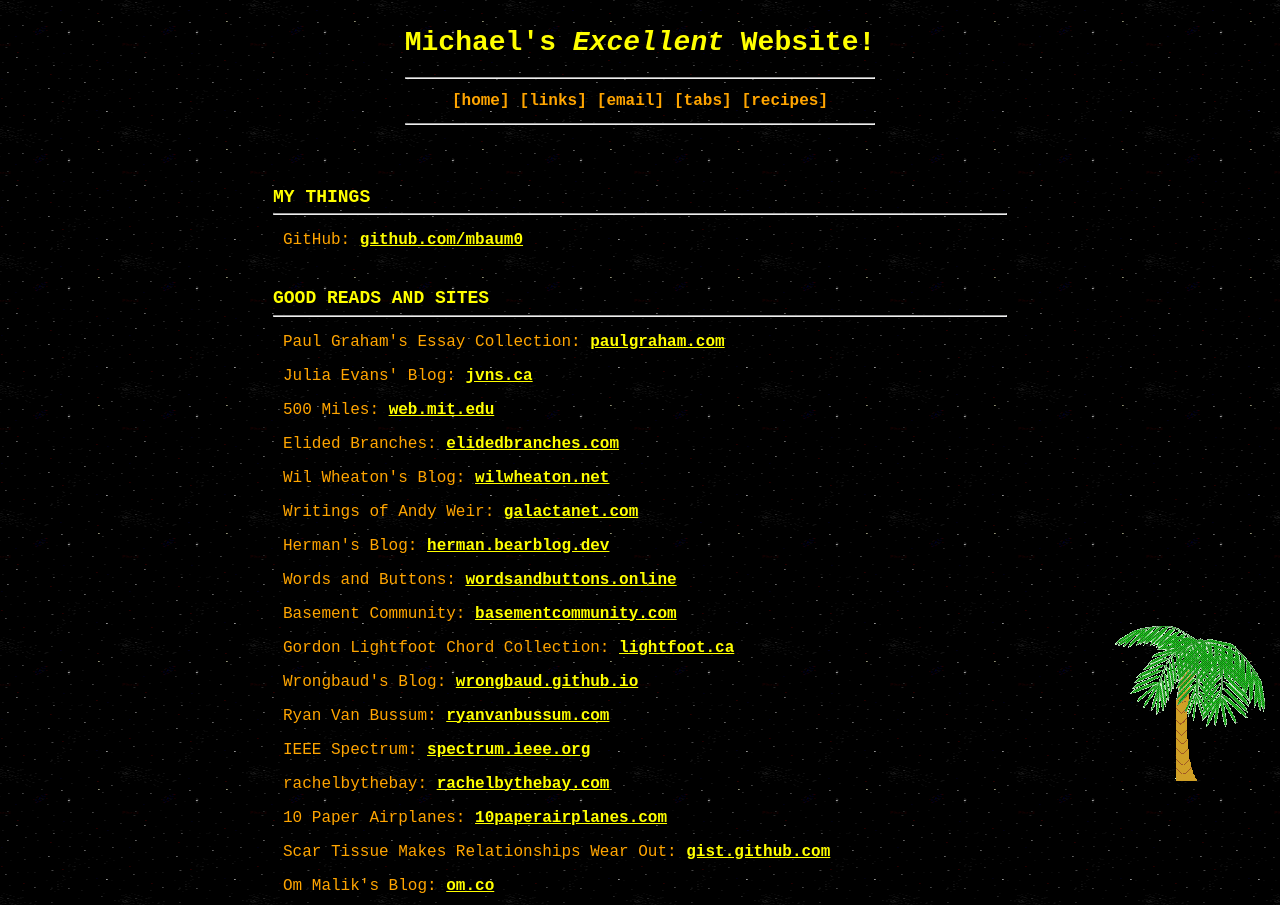
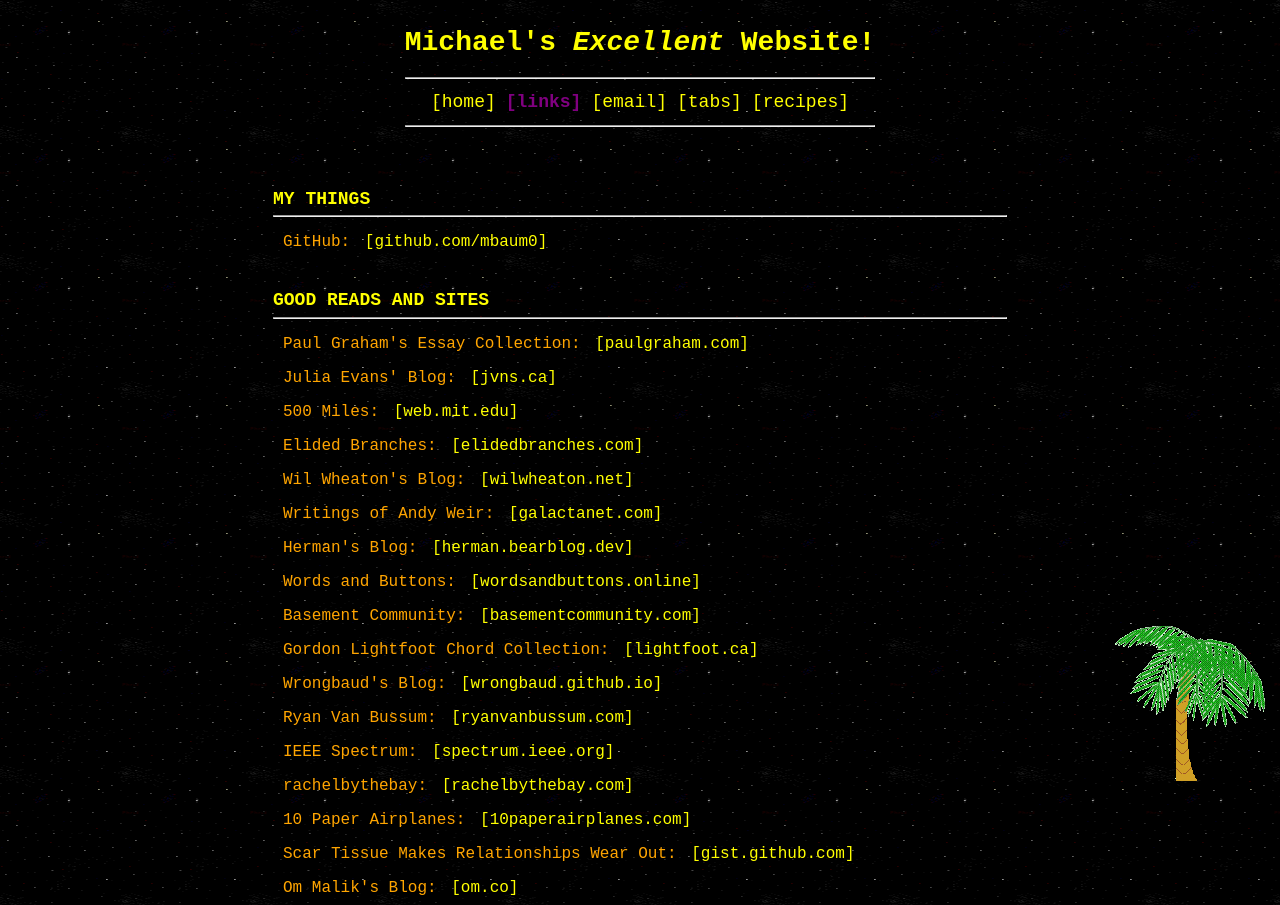
Before and after one commit to mbaum0/mbaum0.github.io, a plain HTML site: page links/index.html in a window 1280 px wide. Shown: the top 905 px of the page. Drawn offline with Linux system fonts and the light colour scheme.

Commit message:
better link styling

```diff
--- a/links/index.html
+++ b/links/index.html
@@ -13,7 +13,7 @@
 
           <div class="links">
             <a class="link unlink" href="/">[home]</a>
-            <a class="link unlink" href="/links">[links]</a>
+            <a class="active-link unlink" href="/links">[links]</a>
             <a class="link unlink" href="mailto:contact@okmichael.com">[email]</a>
             <a class="link unlink" href="/tabs">[tabs]</a>
             <a class="link unlink" href="/recipes">[recipes]</a>
@@ -27,31 +27,31 @@
         <div class="section-title">My Things</div>
         <hr>
         <div class="section-body indent">
-            <p>GitHub: <a target="_blank" href="https://github.com/mbaum0">github.com/mbaum0</a></p>
+            <p>GitHub: <a class="link" target="_blank" href="https://github.com/mbaum0">[github.com/mbaum0]</a></p>
         </div>
     </div>
     <div class="section">
         <div class="section-title">Good Reads and Sites</div>
         <hr>
         <div class="section-body indent">
-          <p>Paul Graham's Essay Collection: <a target=”_blank”
-              href="http://www.paulgraham.com/articles.html">paulgraham.com</a></p>
-          <p>Julia Evans' Blog: <a target=”_blank” href="https://jvns.ca/">jvns.ca</a></p>
-          <p>500 Miles: <a target="_blank" href="https://web.mit.edu/jemorris/humor/500-miles">web.mit.edu</a></p>
-          <p>Elided Branches: <a target=”_blank” href="https://www.elidedbranches.com/">elidedbranches.com</a></p>
-          <p>Wil Wheaton's Blog: <a target=”_blank” href="https://wilwheaton.net/">wilwheaton.net</a></p>
-          <p>Writings of Andy Weir: <a target="_blank" href="http://www.galactanet.com/writing.html">galactanet.com</a></p>
-          <p>Herman's Blog: <a target="_blank" href="https://herman.bearblog.dev/blog/">herman.bearblog.dev</a></p>
-          <p>Words and Buttons: <a target="_blank" href="https://wordsandbuttons.online/index.html">wordsandbuttons.online</a></p>
-          <p>Basement Community: <a target="_blank" href="https://basementcommunity.com/">basementcommunity.com</a></p>
-          <p>Gordon Lightfoot Chord Collection: <a target="_blank" href="http://lightfoot.ca/lyrics.htm">lightfoot.ca</a></p>
-          <p>Wrongbaud's Blog: <a target="_blank" href="https://wrongbaud.github.io/">wrongbaud.github.io</a></p>
-          <p>Ryan Van Bussum: <a target="_blank" href="https://ryanvanbussum.com/">ryanvanbussum.com</a></p>
-          <p>IEEE Spectrum: <a target="_blank" href="https://spectrum.ieee.org/">spectrum.ieee.org</a></p>
-          <p>rachelbythebay: <a target="_blank" href="https://rachelbythebay.com/">rachelbythebay.com</a></p>
-          <p>10 Paper Airplanes: <a target="_blank" href="http://www.10paperairplanes.com/">10paperairplanes.com</a></p>
-          <p>Scar Tissue Makes Relationships Wear Out: <a target="_blank" href="https://gist.github.com/gtallen1187/27a585fcf36d6e657db2">gist.github.com</a></p>
-          <p>Om Malik's Blog: <a target="_blank" href="https://om.co/">om.co</a></p>
+          <p>Paul Graham's Essay Collection: <a class="link" target=”_blank”
+              href="http://www.paulgraham.com/articles.html">[paulgraham.com]</a></p>
+          <p>Julia Evans' Blog: <a class="link" target=”_blank” href="https://jvns.ca/">[jvns.ca]</a></p>
+          <p>500 Miles: <a class="link" target="_blank" href="https://web.mit.edu/jemorris/humor/500-miles">[web.mit.edu]</a></p>
+          <p>Elided Branches: <a class="link" target=”_blank” href="https://www.elidedbranches.com/">[elidedbranches.com]</a></p>
+          <p>Wil Wheaton's Blog: <a class="link" target=”_blank” href="https://wilwheaton.net/">[wilwheaton.net]</a></p>
+          <p>Writings of Andy Weir: <a class="link" target="_blank" href="http://www.galactanet.com/writing.html">[galactanet.com]</a></p>
+          <p>Herman's Blog: <a class="link" class="link" target="_blank" href="https://herman.bearblog.dev/blog/">[herman.bearblog.dev]</a></p>
+          <p>Words and Buttons: <a class="link" target="_blank" href="https://wordsandbuttons.online/index.html">[wordsandbuttons.online]</a></p>
+          <p>Basement Community: <a class="link" target="_blank" href="https://basementcommunity.com/">[basementcommunity.com]</a></p>
+          <p>Gordon Lightfoot Chord Collection: <a class="link" target="_blank" href="http://lightfoot.ca/lyrics.htm">[lightfoot.ca]</a></p>
+          <p>Wrongbaud's Blog: <a class="link" target="_blank" href="https://wrongbaud.github.io/">[wrongbaud.github.io]</a></p>
+          <p>Ryan Van Bussum: <a class="link" target="_blank" href="https://ryanvanbussum.com/">[ryanvanbussum.com]</a></p>
+          <p>IEEE Spectrum: <a class="link" target="_blank" href="https://spectrum.ieee.org/">[spectrum.ieee.org]</a></p>
+          <p>rachelbythebay: <a class="link" target="_blank" href="https://rachelbythebay.com/">[rachelbythebay.com]</a></p>
+          <p>10 Paper Airplanes: <a class="link" target="_blank" href="http://www.10paperairplanes.com/">[10paperairplanes.com]</a></p>
+          <p>Scar Tissue Makes Relationships Wear Out: <a class="link" target="_blank" href="https://gist.github.com/gtallen1187/27a585fcf36d6e657db2">[gist.github.com]</a></p>
+          <p>Om Malik's Blog: <a class="link" target="_blank" href="https://om.co/">[om.co]</a></p>
         </div>
     </div>
     <div class="footer">
--- a/styles.css
+++ b/styles.css
@@ -47,20 +47,29 @@ h1,h2{
   justify-content: center;
   width: 100%;
   color: orange;
+  font-size: 18px;
+}
+
+.active-link {
+  padding: 5px;
+  color: purple;
+  font-weight:bold;
 }
 
 .link{
   padding: 5px;
   color: orange;
+  font-weight:bold;
+}
+
+a.link{
+  color: yellow;
+  font-weight:unset;
+  text-decoration: none;
 }
 
 .unlink {
   text-decoration: none;
-}
-
-a{
-  font-weight: bold;
-  color: yellow;
 }
 
 .section{
```
Also changed, not shown: index.html (+2 -4 lines), recipes/index.html (+1 -1 lines), tabs/index.html (+1 -1 lines).
